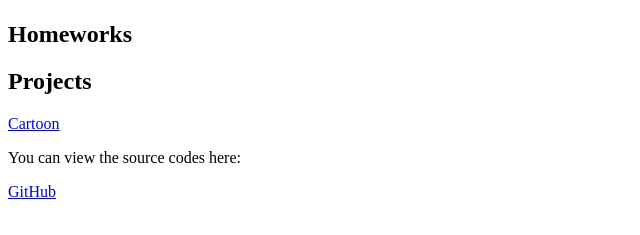
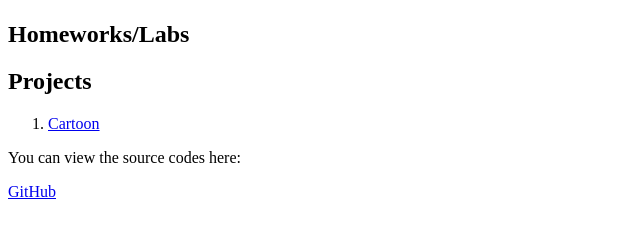
Before and after one commit to kevvchen/CISC3610, a plain HTML site: page index.html in a window 1280 px wide. Shown: the part 59-294 px from the top of the page, without its empty margins (0-640 px from the left). Drawn offline with Linux system fonts and the light colour scheme.

Commit message:
Edited index.html

```diff
--- a/index.html
+++ b/index.html
@@ -9,11 +9,15 @@
 <body>
     <h1>Portfolio</h1>
     <div class="homework">
-        <h2>Homeworks</h2>
+        <h2>Homeworks/Labs</h2>
     </div>
     <div class="project">
         <h2>Projects</h2>
-        <a href="cartoon/index.html">Cartoon</a>
+        <ol>
+            <li>
+                <a href="cartoon/index.html">Cartoon</a>
+            </li>
+        </ol>
     </div>
     <div>
         <p>You can view the source codes here:</p>
```
